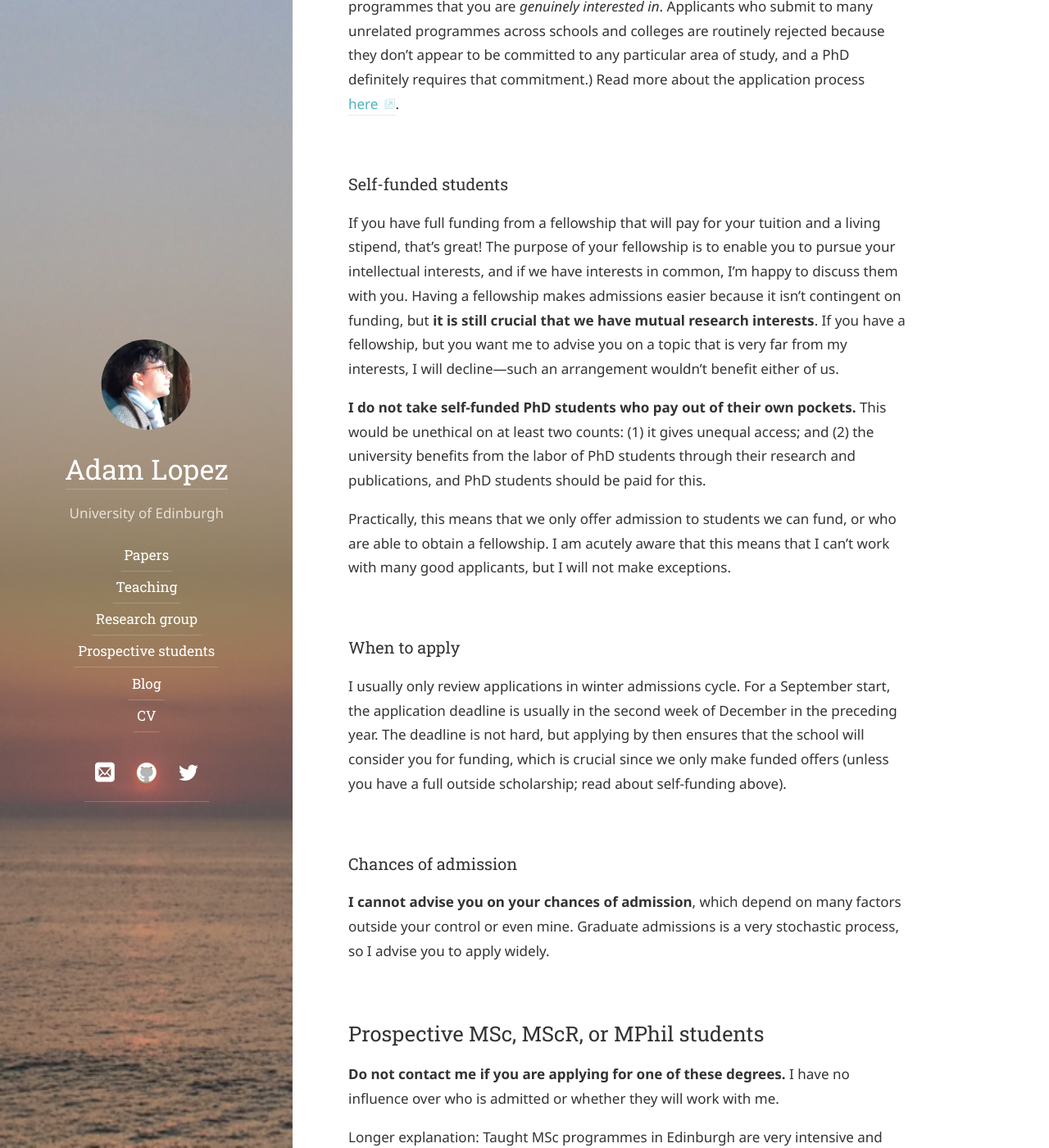
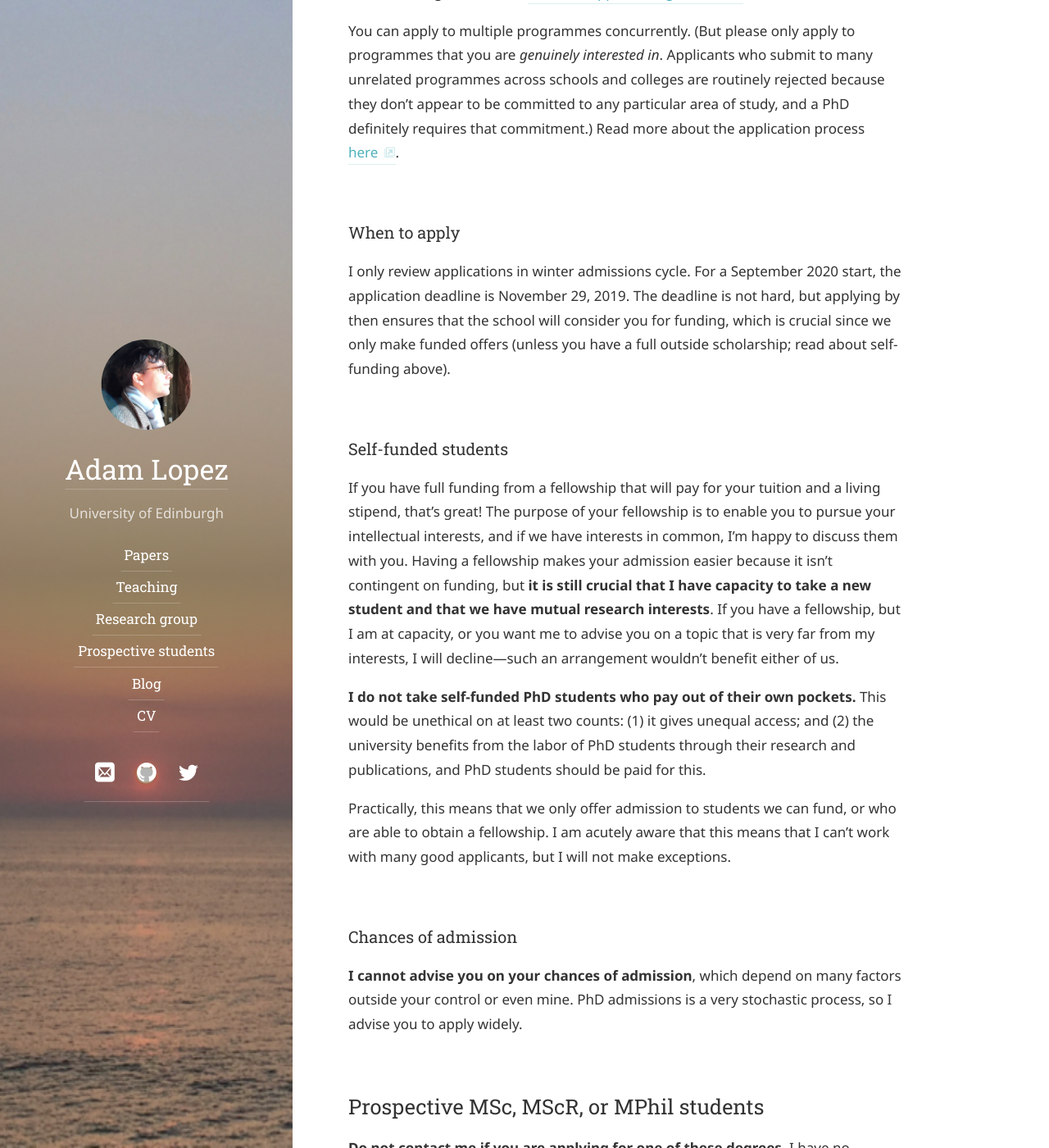
Before and after one commit to alopez/alopez.github.com, a Jekyll site: the page built from join.md, in a window 1280 px wide and 1400 px high, scrolled down 4504 px. Shown: the whole window at 82% size. Built offline with Jekyll 4.4.1, drawn with Linux system fonts in a browser that asks for light colours; some web fonts are replaced; some of the changed text lies outside the part shown.

Commit message:
update join

```diff
--- a/join.md
+++ b/join.md
@@ -23,9 +23,10 @@
 
 ## Prospective PhD students
 
-**I am no longer taking students for 2019.** I don't yet know whether I
-will take students in 2020. Beyond that I expect to take
-one or two students per year.
+**I will take at most one new student 2020**. Beyond that I expect to
+take one or two students per year. Good advising takes time, and
+taking more students than this would make it difficult for me to spend
+sufficient time with the students I'm already working with.
 
 Interest in natural language processing is skyrocketing. There are some
 good things about this, but a downside is that I'm no longer able to
@@ -168,15 +169,24 @@
 Read more about the application process
 [here](http://www.ed.ac.uk/informatics/postgraduate/apply).
 
+### When to apply
+
+I only review applications in winter admissions cycle.
+For a September 2020 start, the application deadline is November 29, 2019.
+The deadline is not hard, but applying by then ensures that the school will
+consider you for funding, which is crucial since we only make funded offers
+(unless you have a full outside scholarship; read about self-funding above).
+
 ### Self-funded students
 
 If you have full funding from a fellowship that will pay for your tuition
 and a living stipend, that's great! The purpose of your fellowship is to
 enable you to pursue your intellectual interests, and if we have interests
 in common, I'm happy to discuss them with you. Having a fellowship makes
-admissions easier because it isn't contingent on funding, but **it is still
-crucial that we have mutual research interests**. If you have a fellowship,
-but you want me to advise you on a topic that is very far from my interests,
+your admission easier because it isn't contingent on funding, but **it is still
+crucial that  I have capacity to take a new student and that we have
+mutual research interests**. If you have a fellowship, but I am at capacity,
+or you want me to advise you on a topic that is very far from my interests,
 I will decline---such an arrangement wouldn't benefit either of us.
 
 **I do not take self-funded PhD students who pay out of their own pockets.** This
@@ -189,19 +199,10 @@
 means that I can't work with many good applicants, but I will not make
 exceptions.
 
-### When to apply
-
-I usually only review applications in winter admissions cycle.
-For a September start, the application deadline is usually in the
-second week of December in the preceding year.
-The deadline is not hard, but applying by then ensures that the school will
-consider you for funding, which is crucial since we only make funded offers
-(unless you have a full outside scholarship; read about self-funding above).
-
 ### Chances of admission
 
 **I cannot advise you on your chances of admission**, which depend on many factors
-outside your control or even mine. Graduate admissions is a very stochastic
+outside your control or even mine. PhD admissions is a very stochastic
 process, so I advise you to apply widely.
 
 ## Prospective MSc, MScR, or MPhil students
```
